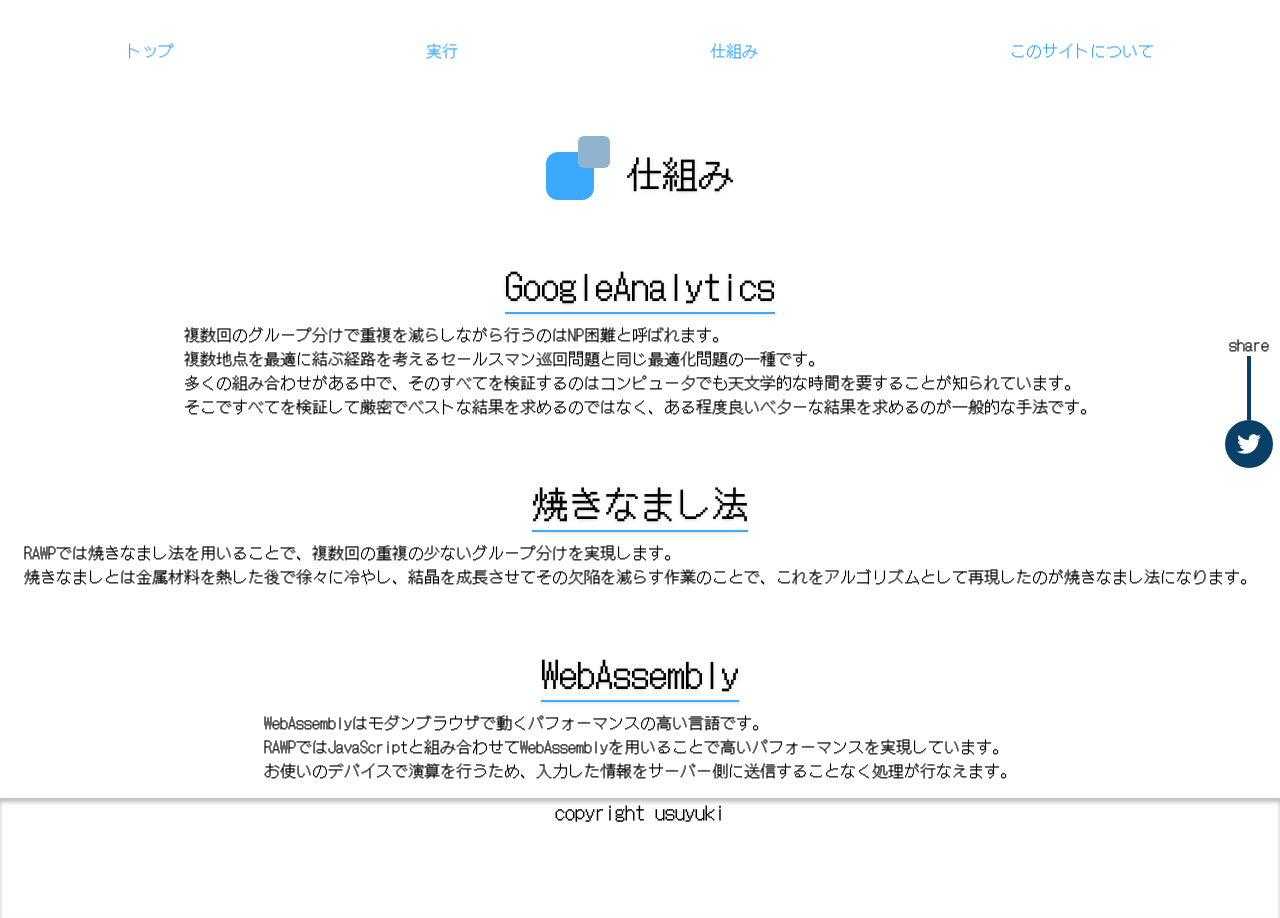
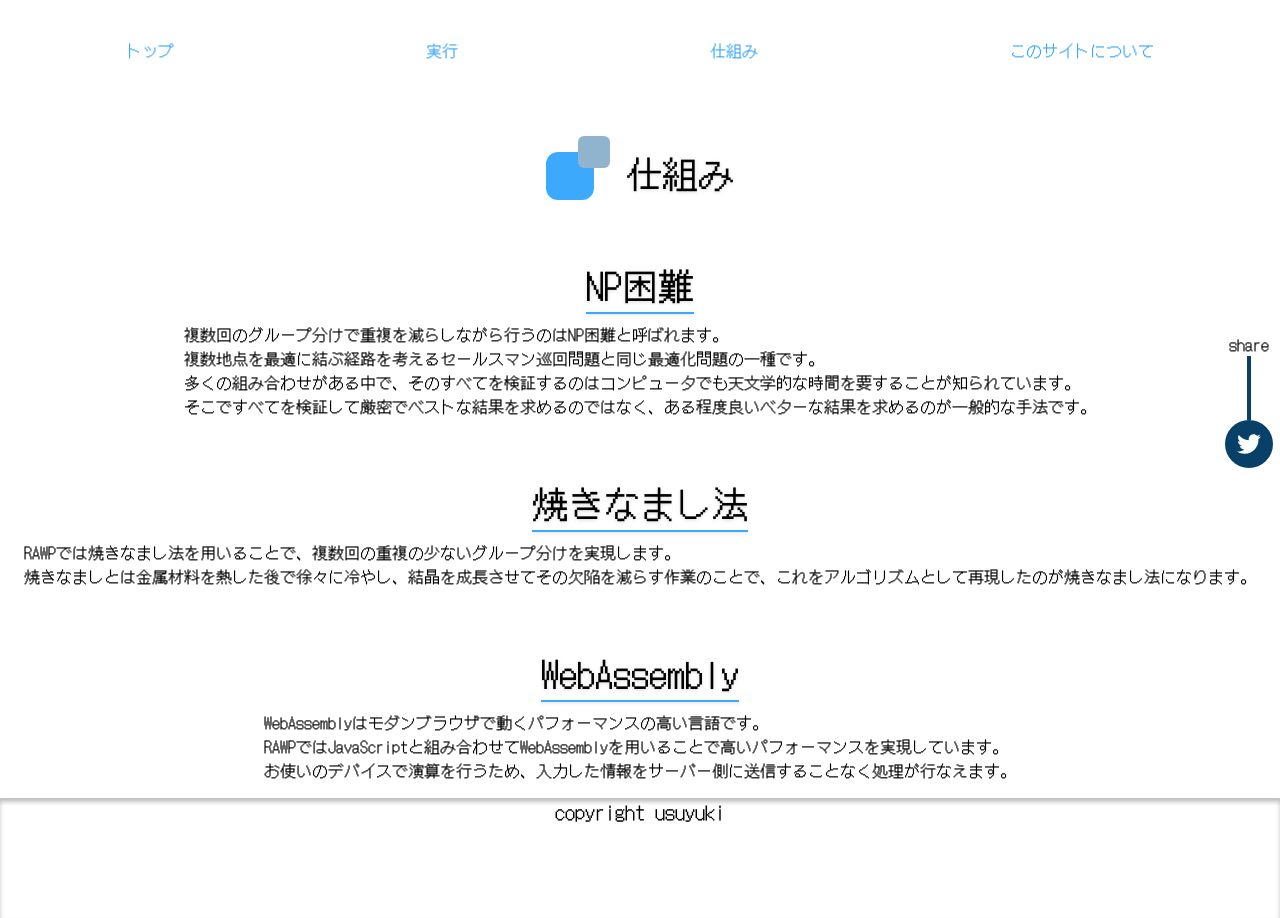
Before and after one commit to usuyuki/rawp, a Next.js app in the folder frontend/: page /description in a window 1280 px wide. Built offline with nearby package versions, Linux system fonts and the light colour scheme.

Commit message:
fix デザインとの齟齬修正

```diff
--- a/frontend/src/pages/aboutThisSite.tsx
+++ b/frontend/src/pages/aboutThisSite.tsx
@@ -10,7 +10,7 @@
     return (
         <Layout title="このサイトについて">
             <DescribeH1 heading="このサイトについて" />
-            <DescribeH3 heading="NP困難" />
+            <DescribeH3 heading="Google Analytics" />
             <p className="flex justify-center">
                 本サービスでは、Googleによるアクセス解析ツール「GoogleAnalytics」を利用しています。このGoogleAnalyticsはトラフィックデータの収集のためにクッキー（Cookie）を使用しております。トラフィックデータは匿名で収集されており、個人を特定するものではありません。この機能はCookieを無効にすることで収集を拒否することが出来ますので、お使いのブラウザの設定をご確認ください。
             </p>
--- a/frontend/src/pages/description.tsx
+++ b/frontend/src/pages/description.tsx
@@ -8,7 +8,7 @@
     return (
         <Layout title="仕組み">
             <DescribeH1 heading="仕組み" />
-            <DescribeH2 heading="GoogleAnalytics" />
+            <DescribeH2 heading="NP困難" />
             <p className="flex justify-center">
                 複数回のグループ分けで重複を減らしながら行うのはNP困難と呼ばれます。
                 <br />
--- a/frontend/src/pages/index.tsx
+++ b/frontend/src/pages/index.tsx
@@ -14,7 +14,7 @@
             </p>
             <div className="flex items-center justify-center">
                 <Image
-                    src="img/icon/火星人のフリーイラスト2.svg"
+                    src="/img/icon/火星人のフリーイラスト2.svg"
                     alt="人物"
                     width={120}
                     height={120}
```
